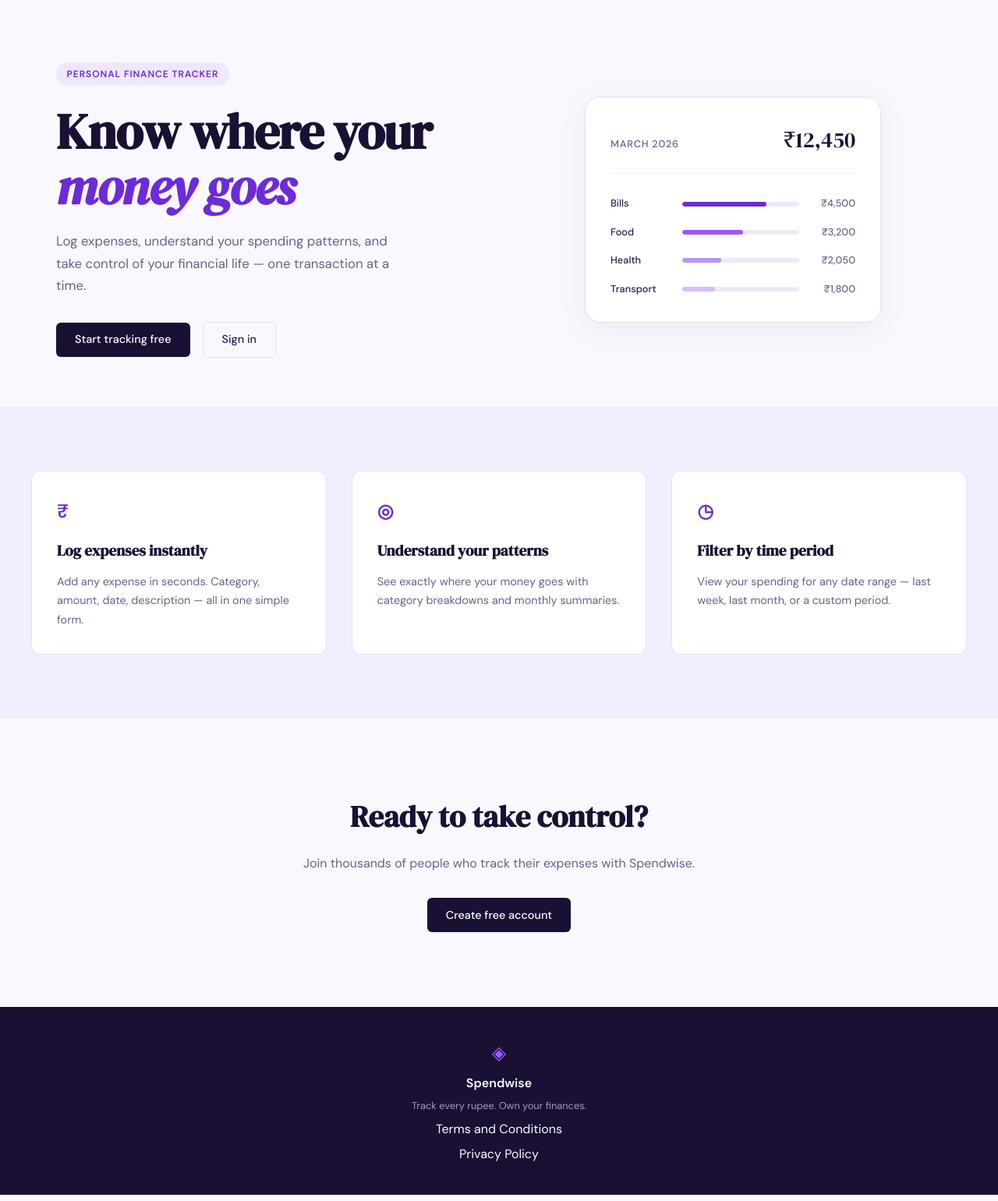
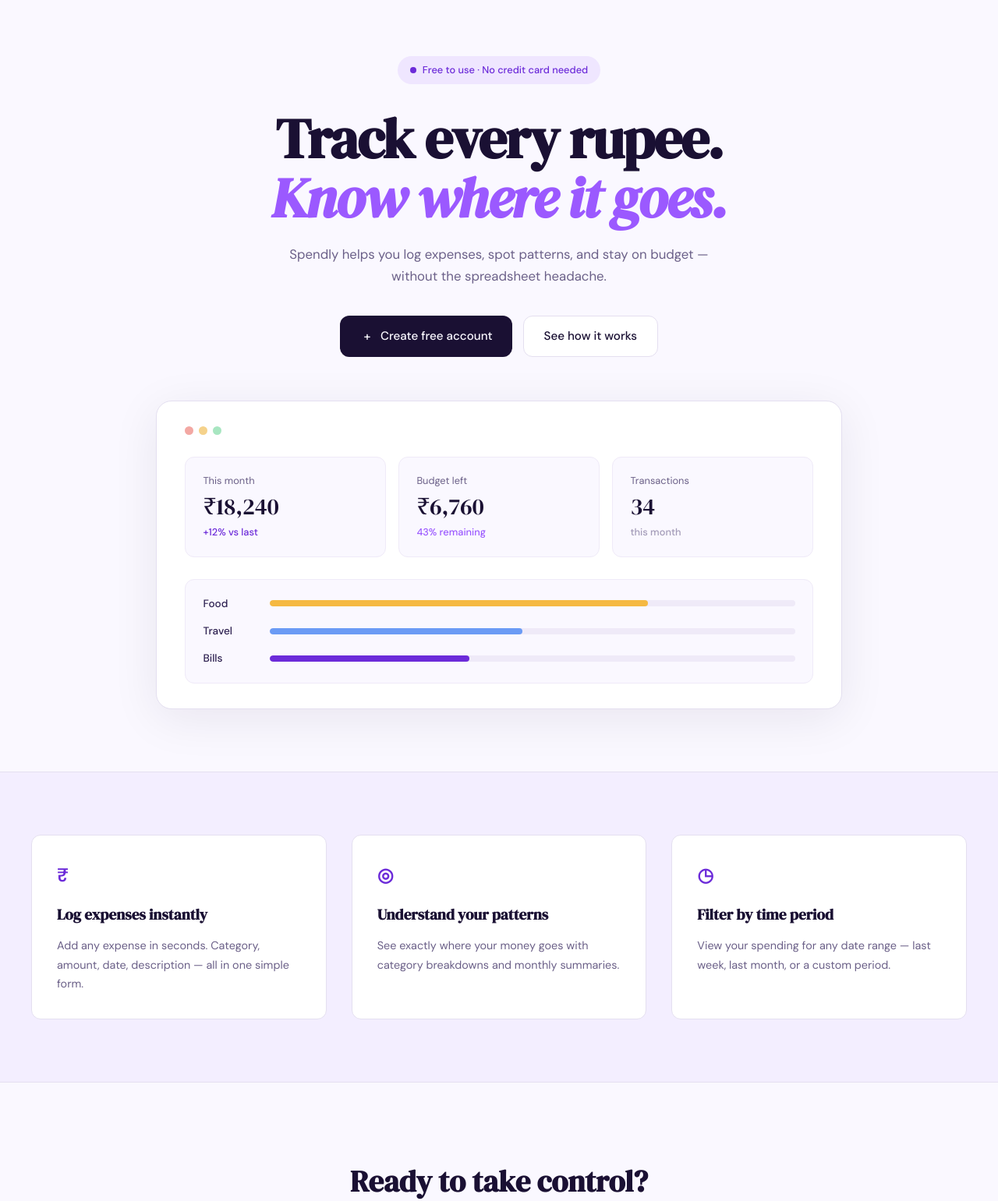
Before and after one commit to rishirajkhanna404/expense-tracker, a Flask app: page / in a window 1280 px wide. Shown: the part 61-1602 px from the top of the page at 78% size. Run offline with Flask 3, Linux system fonts and the light colour scheme.

Commit message:
landing: redesign hero section to match mockup

```diff
--- a/static/css/style.css
+++ b/static/css/style.css
@@ -580,6 +580,223 @@
 }
 
 /* ------------------------------------------------------------------ */
+/* Landing hero (single-column redesigned hero)                        */
+/* ------------------------------------------------------------------ */
+
+.landing-hero {
+    padding: 4.5rem 2rem 5rem;
+    background: var(--paper);
+}
+
+.landing-hero-inner {
+    max-width: 880px;
+    margin: 0 auto;
+    text-align: center;
+}
+
+.landing-hero-badge {
+    display: inline-flex;
+    align-items: center;
+    gap: 0.5rem;
+    background: var(--accent-light);
+    color: var(--accent);
+    font-size: 0.8rem;
+    font-weight: 500;
+    padding: 0.5rem 1rem;
+    border-radius: 999px;
+    margin-bottom: 2rem;
+}
+
+.landing-hero-badge-dot {
+    width: 8px;
+    height: 8px;
+    border-radius: 50%;
+    background: var(--accent);
+    display: inline-block;
+}
+
+.landing-hero-title {
+    font-family: var(--font-display);
+    font-size: clamp(2.75rem, 6vw, 4.5rem);
+    line-height: 1.05;
+    letter-spacing: -0.025em;
+    color: var(--ink);
+    margin-bottom: 1.25rem;
+}
+
+.landing-hero-title em {
+    font-style: italic;
+    color: var(--accent-2);
+}
+
+.landing-hero-subtitle {
+    font-size: 1.05rem;
+    color: var(--ink-muted);
+    line-height: 1.7;
+    max-width: 540px;
+    margin: 0 auto 2.25rem;
+}
+
+.landing-hero-actions {
+    display: flex;
+    justify-content: center;
+    gap: 0.85rem;
+    margin-bottom: 3.5rem;
+    flex-wrap: wrap;
+}
+
+.landing-btn-primary {
+    display: inline-flex;
+    align-items: center;
+    gap: 0.5rem;
+    background: var(--ink);
+    color: var(--paper);
+    padding: 0.85rem 1.6rem;
+    border-radius: var(--radius-md);
+    font-family: var(--font-body);
+    font-size: 0.95rem;
+    font-weight: 500;
+    text-decoration: none;
+    transition: background 0.2s, transform 0.15s;
+}
+
+.landing-btn-primary:hover { background: var(--accent); }
+
+.landing-btn-icon {
+    display: inline-flex;
+    align-items: center;
+    justify-content: center;
+    width: 18px;
+    height: 18px;
+    font-size: 1rem;
+    line-height: 1;
+}
+
+.landing-btn-secondary {
+    display: inline-flex;
+    align-items: center;
+    background: var(--paper-card);
+    color: var(--ink);
+    padding: 0.85rem 1.6rem;
+    border-radius: var(--radius-md);
+    border: 1px solid var(--border);
+    font-family: var(--font-body);
+    font-size: 0.95rem;
+    font-weight: 500;
+    text-decoration: none;
+    transition: border-color 0.2s, background 0.2s;
+}
+
+.landing-btn-secondary:hover {
+    border-color: var(--ink);
+    background: var(--paper-warm);
+}
+
+/* Dashboard mock */
+.landing-dashboard {
+    background: var(--paper-card);
+    border: 1px solid var(--border);
+    border-radius: var(--radius-lg);
+    padding: 2rem clamp(1.25rem, 3vw, 2.25rem);
+    box-shadow: 0 12px 60px rgba(26, 16, 51, 0.08);
+    text-align: left;
+}
+
+.landing-dashboard-chrome {
+    display: flex;
+    gap: 0.45rem;
+    margin-bottom: 1.75rem;
+}
+
+.landing-dot {
+    width: 11px;
+    height: 11px;
+    border-radius: 50%;
+    display: inline-block;
+}
+
+.landing-dot-red { background: #f3a8a3; }
+.landing-dot-yellow { background: #f5d28b; }
+.landing-dot-green { background: #a8e6c1; }
+
+.landing-dashboard-kpis {
+    display: grid;
+    grid-template-columns: repeat(3, 1fr);
+    gap: 1rem;
+    margin-bottom: 1.75rem;
+}
+
+.landing-kpi {
+    background: var(--paper);
+    border: 1px solid var(--border-soft);
+    border-radius: var(--radius-md);
+    padding: 1.25rem 1.4rem;
+}
+
+.landing-kpi-label {
+    font-size: 0.8rem;
+    color: var(--ink-muted);
+    margin-bottom: 0.4rem;
+}
+
+.landing-kpi-value {
+    font-family: var(--font-display);
+    font-size: 1.85rem;
+    color: var(--ink);
+    line-height: 1.1;
+    margin-bottom: 0.4rem;
+}
+
+.landing-kpi-meta {
+    font-size: 0.8rem;
+    color: var(--ink-faint);
+    font-weight: 500;
+}
+
+.landing-kpi-meta-up { color: var(--accent); }
+.landing-kpi-meta-good { color: var(--accent-2); }
+
+.landing-dashboard-bars {
+    background: var(--paper);
+    border: 1px solid var(--border-soft);
+    border-radius: var(--radius-md);
+    padding: 1.25rem 1.4rem;
+    display: flex;
+    flex-direction: column;
+    gap: 0.85rem;
+}
+
+.landing-bar-row {
+    display: grid;
+    grid-template-columns: 70px 1fr;
+    align-items: center;
+    gap: 1rem;
+}
+
+.landing-bar-label {
+    font-size: 0.85rem;
+    font-weight: 500;
+    color: var(--ink-soft);
+}
+
+.landing-bar-track {
+    height: 8px;
+    background: var(--border-soft);
+    border-radius: 999px;
+    overflow: hidden;
+}
+
+.landing-bar {
+    height: 100%;
+    border-radius: 999px;
+    transition: width 0.6s ease;
+}
+
+.landing-bar-food { background: #f5b942; }
+.landing-bar-travel { background: #6b9bf5; }
+.landing-bar-bills { background: var(--accent); }
+
+/* ------------------------------------------------------------------ */
 /* Responsive                                                          */
 /* ------------------------------------------------------------------ */
 
@@ -597,9 +814,16 @@
 
     .legal-page { padding: 3rem 1.25rem; }
     .legal-inner { padding: 2rem 1.5rem; }
+
+    .landing-dashboard-kpis { grid-template-columns: 1fr; }
 }
 
 @media (max-width: 600px) {
     .nav-links a:not(.nav-cta) { display: none; }
     .hero { padding: 3rem 1rem 2rem; }
+    .landing-hero { padding: 3rem 1.25rem 4rem; }
+    .landing-dashboard-bars .landing-bar-row {
+        grid-template-columns: 55px 1fr;
+        gap: 0.75rem;
+    }
 }
--- a/templates/landing.html
+++ b/templates/landing.html
@@ -4,57 +4,76 @@
 
 {% block content %}
 
-<section class="hero">
-    <div class="hero-inner">
-        <div class="hero-badge">Personal Finance Tracker</div>
-        <h1 class="hero-title">
-            Know where your<br>
-            <em>money goes</em>
+<section class="landing-hero">
+    <div class="landing-hero-inner">
+        <div class="landing-hero-badge">
+            <span class="landing-hero-badge-dot"></span>
+            Free to use · No credit card needed
+        </div>
+
+        <h1 class="landing-hero-title">
+            Track every rupee.<br>
+            <em>Know where it goes.</em>
         </h1>
-        <p class="hero-subtitle">
-            Log expenses, understand your spending patterns,
-            and take control of your financial life —
-            one transaction at a time.
+
+        <p class="landing-hero-subtitle">
+            Spendly helps you log expenses, spot patterns, and stay
+            on budget — without the spreadsheet headache.
         </p>
-        <div class="hero-actions">
-            <a href="{{ url_for('register') }}" class="btn-primary">Start tracking free</a>
-            <a href="{{ url_for('login') }}" class="btn-ghost">Sign in</a>
+
+        <div class="landing-hero-actions">
+            <a href="{{ url_for('register') }}" class="landing-btn-primary">
+                <span class="landing-btn-icon" aria-hidden="true">+</span>
+                Create free account
+            </a>
+            <a href="#how-it-works" class="landing-btn-secondary">
+                See how it works
+            </a>
         </div>
-    </div>
-    <div class="hero-visual">
-        <div class="mock-card">
-            <div class="mock-card-header">
-                <span class="mock-label">March 2026</span>
-                <span class="mock-total">₹12,450</span>
+
+        <div class="landing-dashboard">
+            <div class="landing-dashboard-chrome">
+                <span class="landing-dot landing-dot-red"></span>
+                <span class="landing-dot landing-dot-yellow"></span>
+                <span class="landing-dot landing-dot-green"></span>
             </div>
-            <div class="mock-bars">
-                <div class="mock-bar-row">
-                    <span class="mock-cat">Bills</span>
-                    <div class="mock-bar-track">
-                        <div class="mock-bar" style="width: 72%"></div>
+
+            <div class="landing-dashboard-kpis">
+                <div class="landing-kpi">
+                    <div class="landing-kpi-label">This month</div>
+                    <div class="landing-kpi-value">₹18,240</div>
+                    <div class="landing-kpi-meta landing-kpi-meta-up">+12% vs last</div>
+                </div>
+                <div class="landing-kpi">
+                    <div class="landing-kpi-label">Budget left</div>
+                    <div class="landing-kpi-value">₹6,760</div>
+                    <div class="landing-kpi-meta landing-kpi-meta-good">43% remaining</div>
+                </div>
+                <div class="landing-kpi">
+                    <div class="landing-kpi-label">Transactions</div>
+                    <div class="landing-kpi-value">34</div>
+                    <div class="landing-kpi-meta">this month</div>
+                </div>
+            </div>
+
+            <div class="landing-dashboard-bars">
+                <div class="landing-bar-row">
+                    <span class="landing-bar-label">Food</span>
+                    <div class="landing-bar-track">
+                        <div class="landing-bar landing-bar-food" style="width: 72%"></div>
                     </div>
-                    <span class="mock-amt">₹4,500</span>
                 </div>
-                <div class="mock-bar-row">
-                    <span class="mock-cat">Food</span>
-                    <div class="mock-bar-track">
-                        <div class="mock-bar mock-bar-2" style="width: 52%"></div>
+                <div class="landing-bar-row">
+                    <span class="landing-bar-label">Travel</span>
+                    <div class="landing-bar-track">
+                        <div class="landing-bar landing-bar-travel" style="width: 48%"></div>
                     </div>
-                    <span class="mock-amt">₹3,200</span>
                 </div>
-                <div class="mock-bar-row">
-                    <span class="mock-cat">Health</span>
-                    <div class="mock-bar-track">
-                        <div class="mock-bar mock-bar-3" style="width: 33%"></div>
+                <div class="landing-bar-row">
+                    <span class="landing-bar-label">Bills</span>
+                    <div class="landing-bar-track">
+                        <div class="landing-bar landing-bar-bills" style="width: 38%"></div>
                     </div>
-                    <span class="mock-amt">₹2,050</span>
-                </div>
-                <div class="mock-bar-row">
-                    <span class="mock-cat">Transport</span>
-                    <div class="mock-bar-track">
-                        <div class="mock-bar mock-bar-4" style="width: 28%"></div>
-                    </div>
-                    <span class="mock-amt">₹1,800</span>
                 </div>
             </div>
         </div>
```
